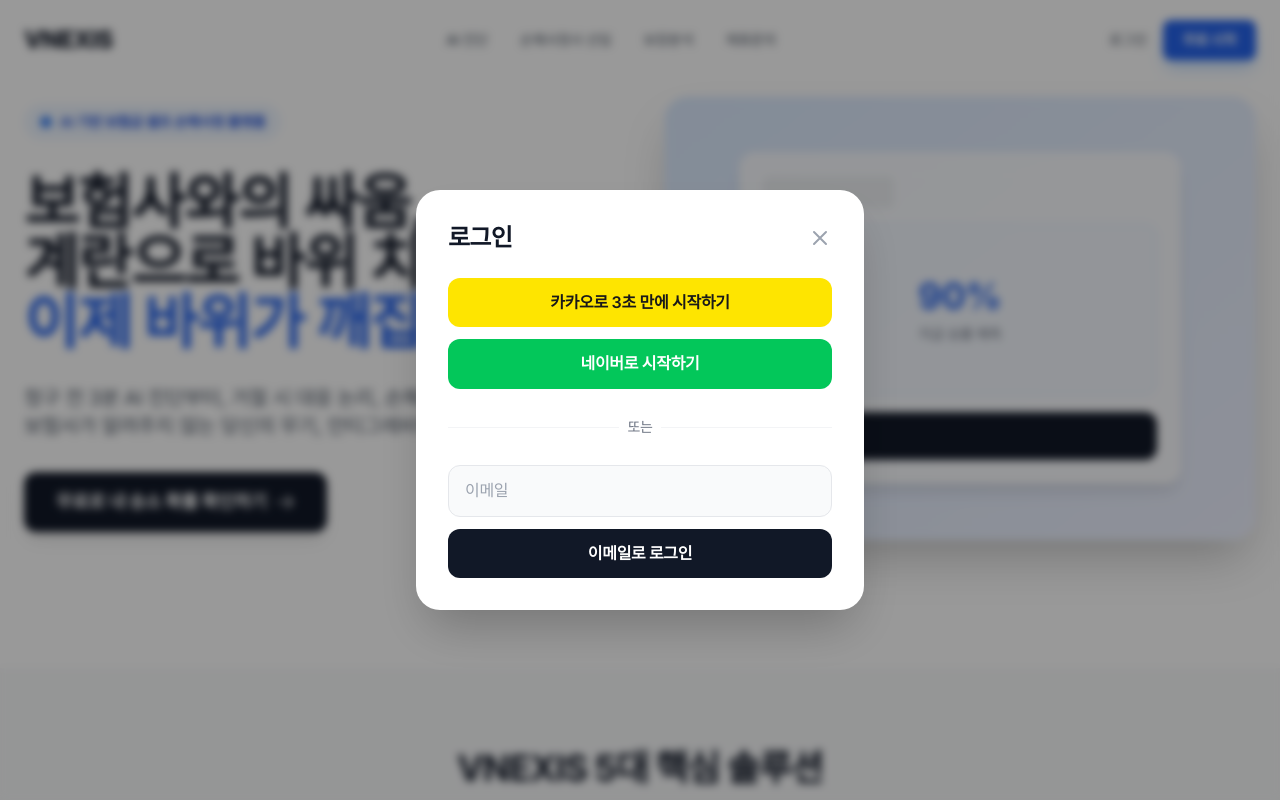
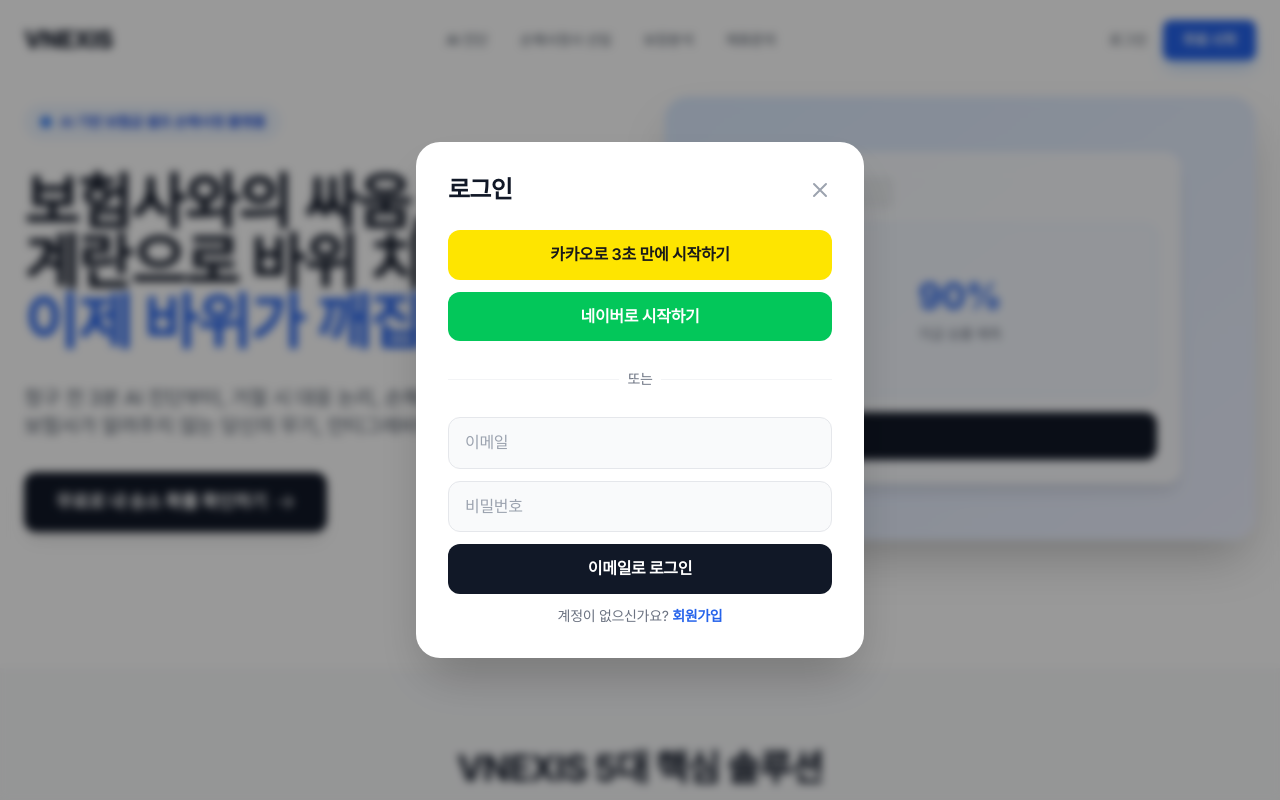
Before and after one commit to 11xxbin9542/VNEXIS-self-claim, a React (Vite) app: page / in a window 1280 px wide. Both pictures are taken after a click on the button "로그인". Shown: the top 800 px of the page. Built offline with nearby package versions, Linux system fonts and the light colour scheme.

Commit message:
Implement Auth Modal with Login/Signup Toggle

```diff
--- a/src/App.jsx
+++ b/src/App.jsx
@@ -85,6 +85,7 @@
   const [mobileMenuOpen, setMobileMenuOpen] = useState(false);
   const [currentView, setCurrentView] = useState('home'); // home, assessment, result, adjuster, valuemark, b2b
   const [showAuthModal, setShowAuthModal] = useState(false);
+  const [authMode, setAuthMode] = useState('login'); // login, signup
   const [showPaymentModal, setShowPaymentModal] = useState(false);
   const [uploadProgress, setUploadProgress] = useState(0);
 
@@ -776,18 +777,42 @@
             onClick={e => e.stopPropagation()}
           >
             <div className="flex justify-between items-center mb-6">
-              <h3 className="text-2xl font-bold">로그인</h3>
+              <h3 className="text-2xl font-bold">{authMode === 'login' ? '로그인' : '회원가입'}</h3>
               <button onClick={() => setShowAuthModal(false)}><X className="w-6 h-6 text-gray-400" /></button>
             </div>
             <div className="space-y-3">
-              <button className="w-full py-3 bg-[#FEE500] rounded-xl font-semibold text-[#191919]">카카오로 3초 만에 시작하기</button>
-              <button className="w-full py-3 bg-[#03C75A] rounded-xl font-semibold text-white">네이버로 시작하기</button>
+              <button className="w-full py-3 bg-[#FEE500] rounded-xl font-semibold text-[#191919]">카카오로 3초 만에 {authMode === 'login' ? '시작하기' : '가입하기'}</button>
+              <button className="w-full py-3 bg-[#03C75A] rounded-xl font-semibold text-white">네이버로 {authMode === 'login' ? '시작하기' : '가입하기'}</button>
               <div className="relative py-4">
                 <div className="absolute inset-0 flex items-center"><div className="w-full border-t border-gray-100"></div></div>
                 <div className="relative flex justify-center text-sm"><span className="px-2 bg-white text-gray-500">또는</span></div>
               </div>
-              <input type="email" placeholder="이메일" className="w-full px-4 py-3 bg-gray-50 border border-gray-200 rounded-xl focus:outline-none focus:border-blue-600" />
-              <button className="w-full py-3 bg-gray-900 text-white rounded-xl font-bold">이메일로 로그인</button>
+
+              <form className="space-y-3" onSubmit={(e) => e.preventDefault()}>
+                {authMode === 'signup' && (
+                  <input type="text" placeholder="이름" className="w-full px-4 py-3 bg-gray-50 border border-gray-200 rounded-xl focus:outline-none focus:border-blue-600" />
+                )}
+                <input type="email" placeholder="이메일" className="w-full px-4 py-3 bg-gray-50 border border-gray-200 rounded-xl focus:outline-none focus:border-blue-600" />
+                <input type="password" placeholder="비밀번호" className="w-full px-4 py-3 bg-gray-50 border border-gray-200 rounded-xl focus:outline-none focus:border-blue-600" />
+                {authMode === 'signup' && (
+                  <input type="password" placeholder="비밀번호 확인" className="w-full px-4 py-3 bg-gray-50 border border-gray-200 rounded-xl focus:outline-none focus:border-blue-600" />
+                )}
+                <button className="w-full py-3 bg-gray-900 text-white rounded-xl font-bold">
+                  {authMode === 'login' ? '이메일로 로그인' : '이메일로 회원가입'}
+                </button>
+              </form>
+
+              <div className="text-center mt-4 text-sm text-gray-500">
+                {authMode === 'login' ? (
+                  <>
+                    계정이 없으신가요? <button onClick={() => setAuthMode('signup')} className="text-blue-600 font-bold hover:underline">회원가입</button>
+                  </>
+                ) : (
+                  <>
+                    이미 계정이 있으신가요? <button onClick={() => setAuthMode('login')} className="text-blue-600 font-bold hover:underline">로그인</button>
+                  </>
+                )}
+              </div>
             </div>
           </motion.div>
         </div>
```
